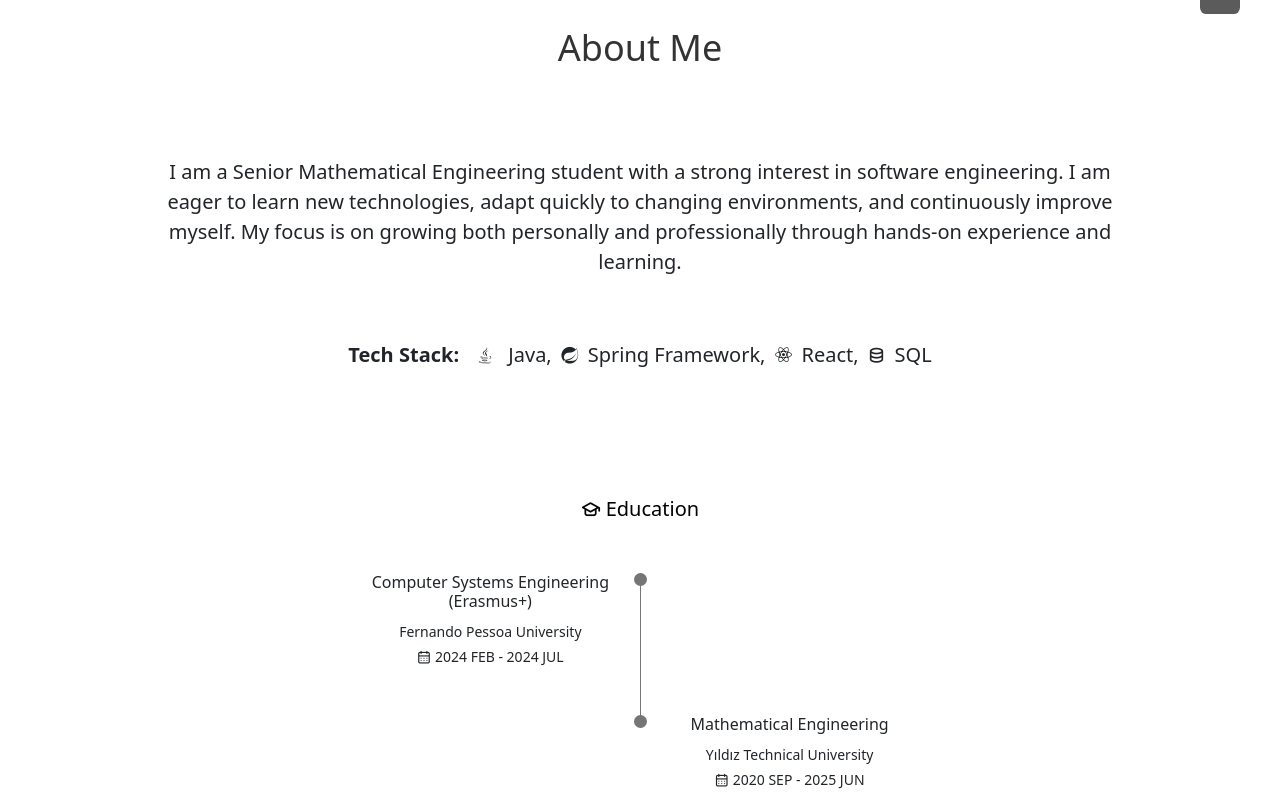
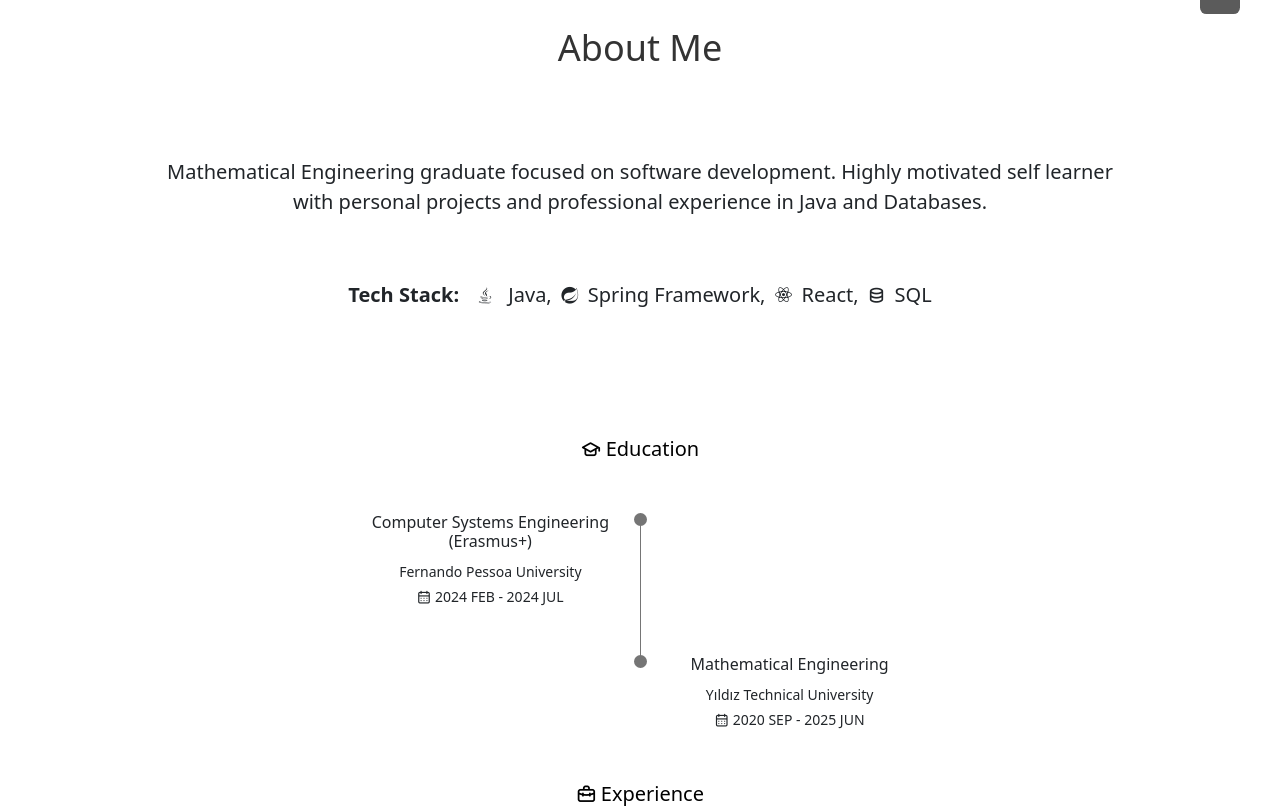
Before and after one commit to Tunao2den/portfolio-web-site, a React (Create React App) app: page / in a window 1280 px wide. Shown: the part 946-1754 px from the top of the page. Built offline with nearby package versions, Linux system fonts and the light colour scheme.

Commit message:
cv updated

```diff
--- a/src/App.js
+++ b/src/App.js
@@ -6,7 +6,7 @@ import Projects from "./components/projects/Projects";
 import Contact from "./components/contact/Contact";
 import Footer from "./components/footer/Footer";
 import ScrollUp from "./components/scrollup/ScrollUp";
-import {BrowserRouter, Routes, Route, Navigate} from "react-router-dom"
+import {BrowserRouter, Routes, Route} from "react-router-dom"
 import Resume from "./components/resume/Resume";
 import { Analytics } from "@vercel/analytics/react"
 
--- a/src/components/about/About.jsx
+++ b/src/components/about/About.jsx
@@ -10,10 +10,8 @@ const About = () => {
             <h2 className="section__title">About Me</h2>
             <div className="section__subtitle">
                 <div className="about__text">
-                    I am a Senior Mathematical Engineering student with a strong interest in software engineering.
-                    I am eager to learn new technologies, adapt quickly to changing environments, and continuously
-                    improve myself.
-                    My focus is on growing both personally and professionally through hands-on experience and learning.
+                    Mathematical Engineering graduate focused on software development. Highly motivated self learner with personal
+                    projects and professional experience in Java and Databases.
                 </div>
 
                 <div className="tech__stack">
--- a/src/components/footer/Footer.jsx
+++ b/src/components/footer/Footer.jsx
@@ -72,9 +72,9 @@ const Footer = () => {
                     </a>
                 </div>
 
-                <span
-                    className="footer__copy"> &#169; Tuna. All rights reserved.
-                </span>
+                {/*<span*/}
+                {/*    className="footer__copy"> &#169; Tuna. All rights reserved.*/}
+                {/*</span>*/}
             </div>
         </footer>
     )
--- a/src/components/home/Home.jsx
+++ b/src/components/home/Home.jsx
@@ -1,6 +1,5 @@
 import React from "react";
 import "./home.css"
-import Social from "./Social";
 import Data from "./Data";
 import ScrollDown from "./ScrollDown";
 
@@ -12,7 +11,6 @@ const Home = () => {
                     <div className="home__img"></div>
                     <Data/>
                 </div>
-
                 <ScrollDown/>
             </div>
         </section>
--- a/src/components/home/home.css
+++ b/src/components/home/home.css
@@ -84,7 +84,7 @@
 
 @keyframes words {
     0%, 20%{
-        content: "full-stack developer"; /*20*/
+        content: "software developer"; /*20*/
     }
     21%, 40%{
         content: "continuous learner"; /*18*/
--- a/src/components/resume/PdfConfig.js
+++ b/src/components/resume/PdfConfig.js
@@ -1,6 +1,6 @@
 import { useState } from 'react';
 import { Document, Page } from 'react-pdf';
-import pdf from "./YİĞİT TUNA ÖZDEN CV 2025.pdf"
+import pdf from "./YİĞİT TUNA ÖZDEN CV 2025 AUG.pdf"
 
 function PdfConfig() {
     const [numPages, setNumPages] = useState();
--- a/src/components/resume/Resume.jsx
+++ b/src/components/resume/Resume.jsx
@@ -2,7 +2,7 @@ import React from "react";
 import "./resume.css"
 import { pdfjs } from 'react-pdf';
 import PdfConfig from "./PdfConfig";
-import CV from './YİĞİT TUNA ÖZDEN CV 2025.pdf';
+import CV from './YİĞİT TUNA ÖZDEN CV 2025 AUG.pdf';
 
 pdfjs.GlobalWorkerOptions.workerSrc = new URL(
     'pdfjs-dist/build/pdf.worker.min.mjs',
```
Also changed, not shown: 2 other files (tests, documents, lock files or other folders).
